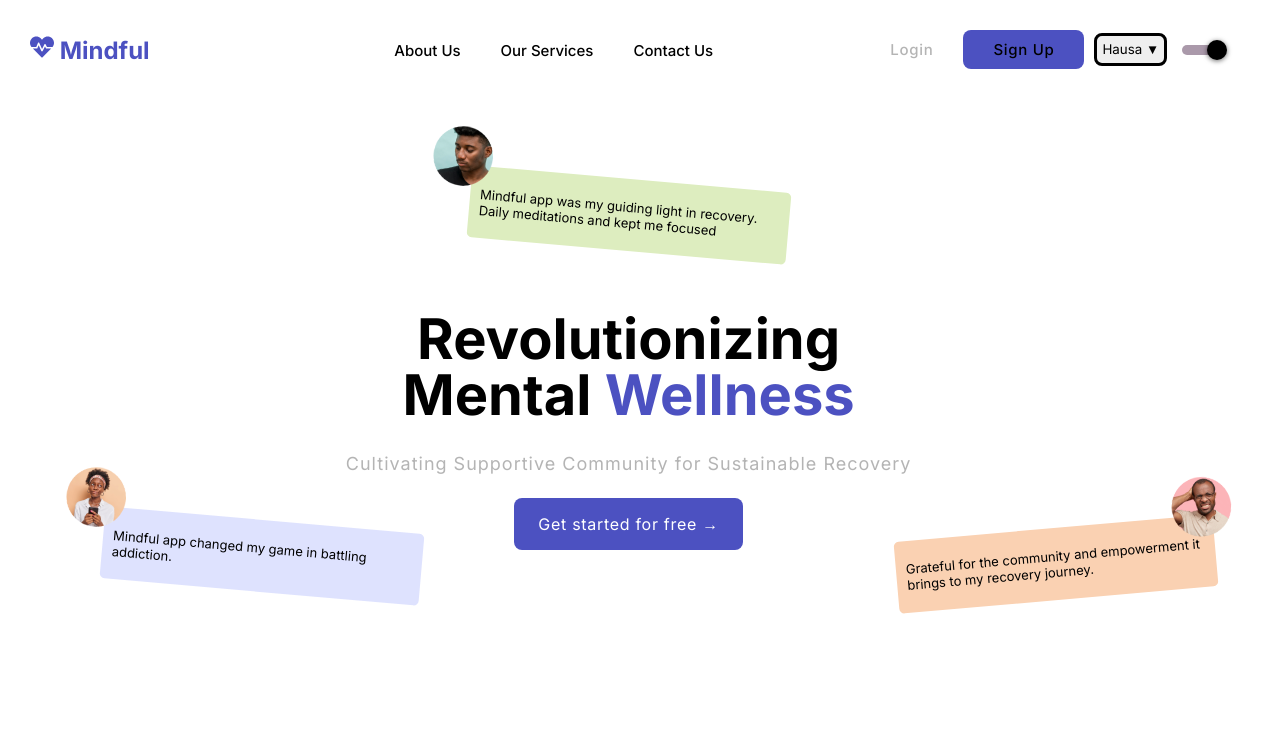
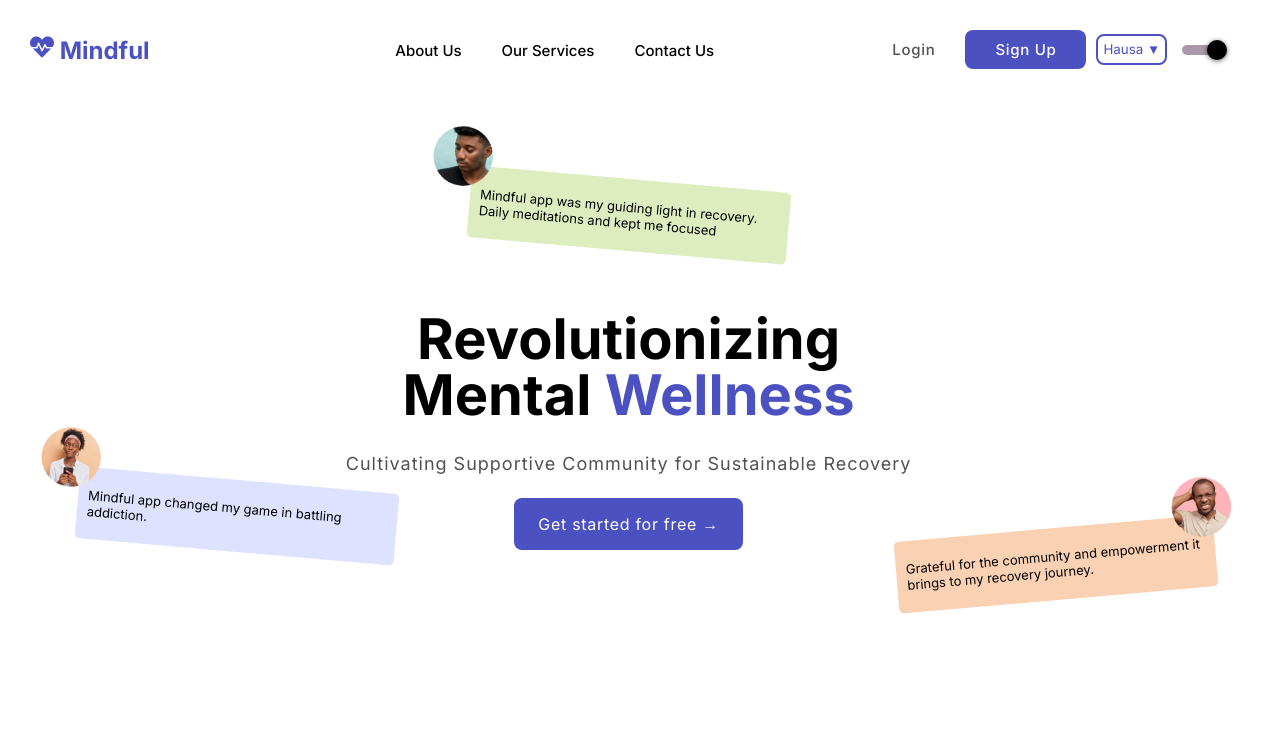
Before and after one commit to graycepaul/mindful-app, a React (Create React App) app: page / in a window 1280 px wide. Shown: the top 737 px of the page. Built offline with nearby package versions, Linux system fonts and the light colour scheme; no server answers.

Commit message:
updated colors

```diff
--- a/src/App.css
+++ b/src/App.css
@@ -14,6 +14,7 @@
   --secondary-color: #000;
   --nav-mobile: #fff;
   --btn: #4C51C1;
+
 
   /* Authentication */
   --form-bg: #000000d6;
@@ -36,14 +37,13 @@
   --mission-blue: #1F1B50;
 
   /* Features */
-  --grey: #80808096;
   --card-bg: #fff;
   --blue-fade: #768af93e;
   --features-desc: #000000d6;
   --blue-overlay: #100ab512;
 
   /* Articles */
-  --grey: #80808096;
+  --grey: #535151;
   --tips-green: #83AF31;
   --grey-tips-text: #808080;
 
--- a/src/app/components/Home/Header/Header.jsx
+++ b/src/app/components/Home/Header/Header.jsx
@@ -56,7 +56,10 @@
                 >
                   <FormattedMessage id="login" defaultMessage="Login" />
                 </Link>
-                <Link to="/signup" className={style.actionBtn}>
+                <Link
+                  to="/signup"
+                  className={`${style.signup} ${style.actionBtn}`}
+                >
                   <FormattedMessage id="signUp" defaultMessage="Sign Up" />
                 </Link>
                 <button onClick={toggleLocale} className={style.toggleLang}>
--- a/src/app/components/Home/Header/header.module.css
+++ b/src/app/components/Home/Header/header.module.css
@@ -37,29 +37,36 @@
 .actionBtn {
   background-color: var(--btn);
   padding: 10px 30px;
-  color: var(--primary-color);
+  color: var(--nav-mobile);
   border-radius: 8px;
   letter-spacing: 0.7px;
   transition: background-color 0.3s, color 0.3s;
 }
+
 
 .userAuth .login, .toggleBtn {
   background-color: var(--primary-color);
   color: var(--grey);
   margin-left: 30px;
 }
-
+.userAuth .signup {
+  color: var(--nav-mobile)
+}
 .actionBtn:hover {
   background-color: var(--highlight);
   color: var(--primary-color);
 }
+
 .toggleLang {
   padding: 5px;
   margin-left: 10px;
-  border: 3px solid #000;
+  border: 2px solid var(--btn);
   border-radius: 8px;
-  color: #000;
+  color: var(--btn);
+  background-color: var(--primary-color);
 }
+
+
 /* Responsive styles */
 @media only screen and (max-width: 840px) {
   .header {
--- a/src/app/components/Home/LandingPage/LandingPage.module.css
+++ b/src/app/components/Home/LandingPage/LandingPage.module.css
@@ -36,7 +36,7 @@
 .hero p {
     margin: 30px 0 40px 0;
     font-size: 18px;
-    color: var(--grey);
+    color: #535151;
     letter-spacing: 1px;
 }
 .chatBubble {
@@ -53,8 +53,8 @@
 .leftChatBubble {
     position: absolute;
     transform: rotate(5deg);
-    left: 8%;
-    top: 65%;
+    left: 6%;
+    top: 60%;
 }
 .middleChatBubble {
     width: fit-content;
--- a/src/app/components/Location/map.module.css
+++ b/src/app/components/Location/map.module.css
@@ -9,7 +9,7 @@
     align-items: center;
     justify-content: space-evenly;
     flex-wrap: wrap;
-    padding: 100px 50px 0 50px;
+    padding: 100px 200px 0 200px;
 }
 .mobile img {
     border-radius: 20px;
@@ -19,7 +19,7 @@
     font-size: 48px;
     line-height: 100%;
     letter-spacing: -0.04em;
-    margin-right: 250px;
+    padding: 20px 0 50px 0;
 }
 #easyPeasy {
     color: var(--easy-peasy);
@@ -32,7 +32,7 @@
 
 @media only screen and (max-width: 850px) {
     .mobile h1 {
-        margin: 20px 150px 20px 0;
+        margin: 20px 190px 20px 0;
 
     }
   }
```
